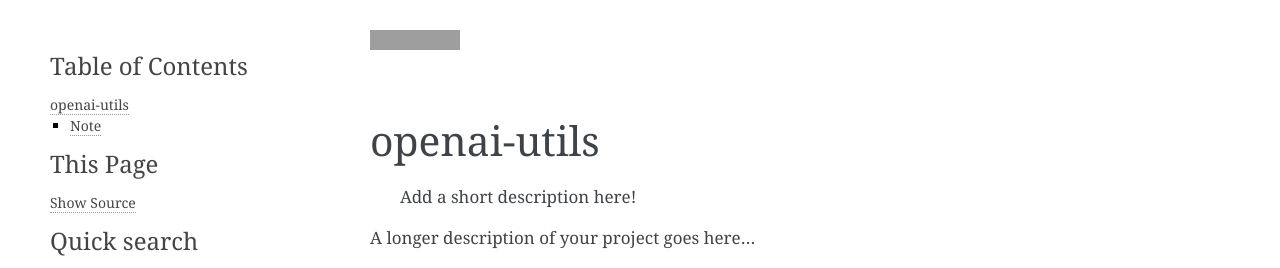
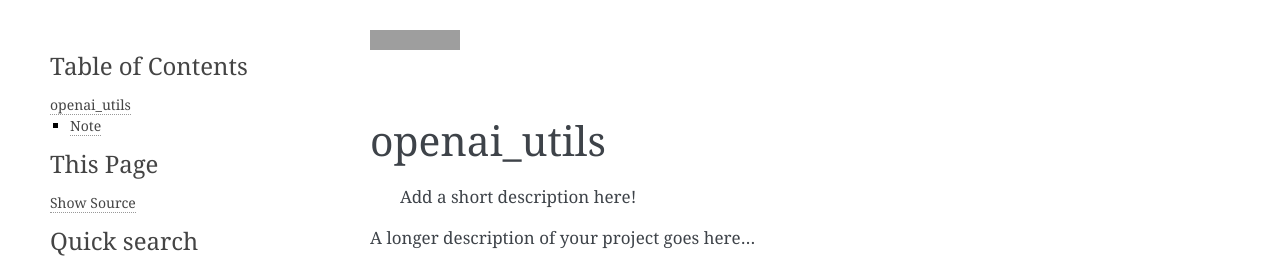
Before and after one commit to odoonix/openai-utils, a Sphinx documentation site: the page built from docs/readme.rst, in a window 1280 px wide. Shown: the top 268 px of the page. Built offline with Sphinx 7.4.7, drawn with Linux system fonts in a browser that asks for light colours; grey boxes are pictures that could not be loaded.

Commit message:
[fix] rename the package

```diff
--- a/README.rst
+++ b/README.rst
@@ -1,27 +1,27 @@
 .. These are examples of badges you might want to add to your README:
    please update the URLs accordingly
 
-    .. image:: https://api.cirrus-ci.com/github/<USER>/openai-utils.svg?branch=main
+    .. image:: https://api.cirrus-ci.com/github/<USER>/openai_utils.svg?branch=main
         :alt: Built Status
-        :target: https://cirrus-ci.com/github/<USER>/openai-utils
-    .. image:: https://readthedocs.org/projects/openai-utils/badge/?version=latest
+        :target: https://cirrus-ci.com/github/<USER>/openai_utils
+    .. image:: https://readthedocs.org/projects/openai_utils/badge/?version=latest
         :alt: ReadTheDocs
-        :target: https://openai-utils.readthedocs.io/en/stable/
-    .. image:: https://img.shields.io/coveralls/github/<USER>/openai-utils/main.svg
+        :target: https://openai_utils.readthedocs.io/en/stable/
+    .. image:: https://img.shields.io/coveralls/github/<USER>/openai_utils/main.svg
         :alt: Coveralls
-        :target: https://coveralls.io/r/<USER>/openai-utils
-    .. image:: https://img.shields.io/pypi/v/openai-utils.svg
+        :target: https://coveralls.io/r/<USER>/openai_utils
+    .. image:: https://img.shields.io/pypi/v/openai_utils.svg
         :alt: PyPI-Server
-        :target: https://pypi.org/project/openai-utils/
-    .. image:: https://img.shields.io/conda/vn/conda-forge/openai-utils.svg
+        :target: https://pypi.org/project/openai_utils/
+    .. image:: https://img.shields.io/conda/vn/conda-forge/openai_utils.svg
         :alt: Conda-Forge
-        :target: https://anaconda.org/conda-forge/openai-utils
-    .. image:: https://pepy.tech/badge/openai-utils/month
+        :target: https://anaconda.org/conda-forge/openai_utils
+    .. image:: https://pepy.tech/badge/openai_utils/month
         :alt: Monthly Downloads
-        :target: https://pepy.tech/project/openai-utils
+        :target: https://pepy.tech/project/openai_utils
     .. image:: https://img.shields.io/twitter/url/http/shields.io.svg?style=social&label=Twitter
         :alt: Twitter
-        :target: https://twitter.com/openai-utils
+        :target: https://twitter.com/openai_utils
 
 .. image:: https://img.shields.io/badge/-PyScaffold-005CA0?logo=pyscaffold
     :alt: Project generated with PyScaffold
@@ -30,7 +30,7 @@
 |
 
 ============
-openai-utils
+openai_utils
 ============
 
 
--- a/docs/conf.py
+++ b/docs/conf.py
@@ -87,7 +87,7 @@ source_suffix = ".rst"
 master_doc = "index"
 
 # General information about the project.
-project = "openai-utils"
+project = "openai_utils"
 copyright = "2025, maso"
 
 # The version info for the project you're documenting, acts as replacement for
@@ -229,7 +229,7 @@ html_static_path = ["_static"]
 # html_file_suffix = None
 
 # Output file base name for HTML help builder.
-htmlhelp_basename = "openai-utils-doc"
+htmlhelp_basename = "openai_utils-doc"
 
 
 # -- Options for LaTeX output ------------------------------------------------
@@ -246,7 +246,7 @@ latex_elements = {
 # Grouping the document tree into LaTeX files. List of tuples
 # (source start file, target name, title, author, documentclass [howto/manual]).
 latex_documents = [
-    ("index", "user_guide.tex", "openai-utils Documentation", "maso", "manual")
+    ("index", "user_guide.tex", "openai_utils Documentation", "maso", "manual")
 ]
 
 # The name of an image file (relative to this directory) to place at the top of
--- a/docs/index.rst
+++ b/docs/index.rst
@@ -1,8 +1,8 @@
 ============
-openai-utils
+openai_utils
 ============
 
-This is the documentation of **openai-utils**.
+This is the documentation of **openai_utils**.
 
 .. note::
 
--- a/setup.cfg
+++ b/setup.cfg
@@ -4,7 +4,7 @@
 # https://setuptools.pypa.io/en/latest/references/keywords.html
 
 [metadata]
-name = openai-utils
+name = openai_utils
 description = Add a short description here!
 author = maso
 author_email = mostafa.barmshory@gmail.com
@@ -58,7 +58,7 @@ exclude =
 
 [options.extras_require]
 # Add here additional requirements for extra features, to install with:
-# `pip install openai-utils[PDF]` like:
+# `pip install openai_utils[PDF]` like:
 # PDF = ReportLab; RXP
 
 # Add here test requirements (semicolon/line-separated)
--- a/setup.py
+++ b/setup.py
@@ -1,5 +1,5 @@
 """
-    Setup file for openai-utils.
+    Setup file for openai_utils.
     Use setup.cfg to configure your project.
 
     This file was generated with PyScaffold 4.6.
--- a/src/openai_utils/__init__.py
+++ b/src/openai_utils/__init__.py
@@ -8,7 +8,7 @@ else:
 
 try:
     # Change here if project is renamed and does not equal the package name
-    dist_name = "openai-utils"
+    dist_name = "openai_utils"
     __version__ = version(dist_name)
 except PackageNotFoundError:  # pragma: no cover
     __version__ = "unknown"
```
Also changed, not shown: CONTRIBUTING.rst (+13 -13 lines), README.md (+1 -1 lines), 1 other file.
